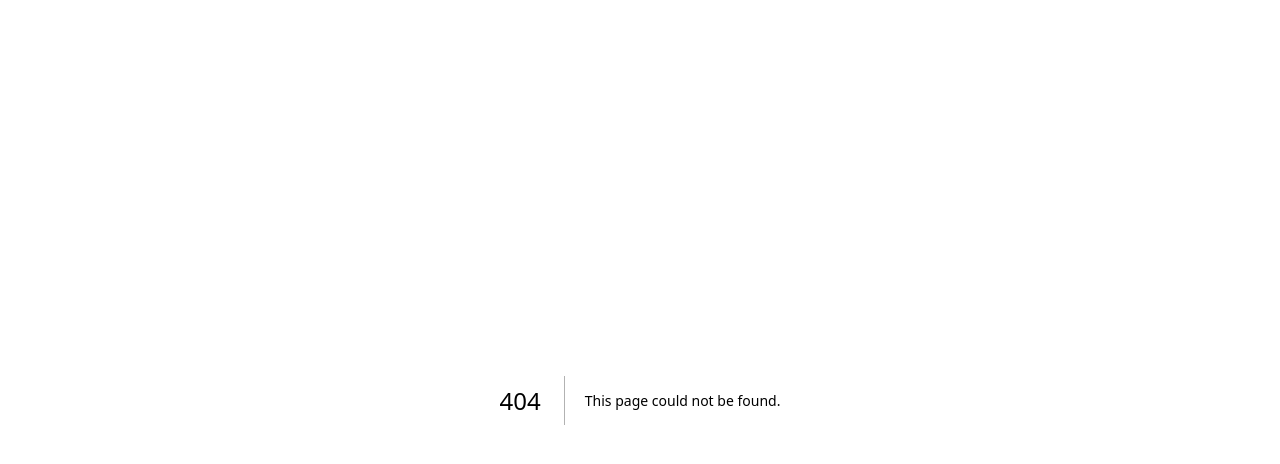
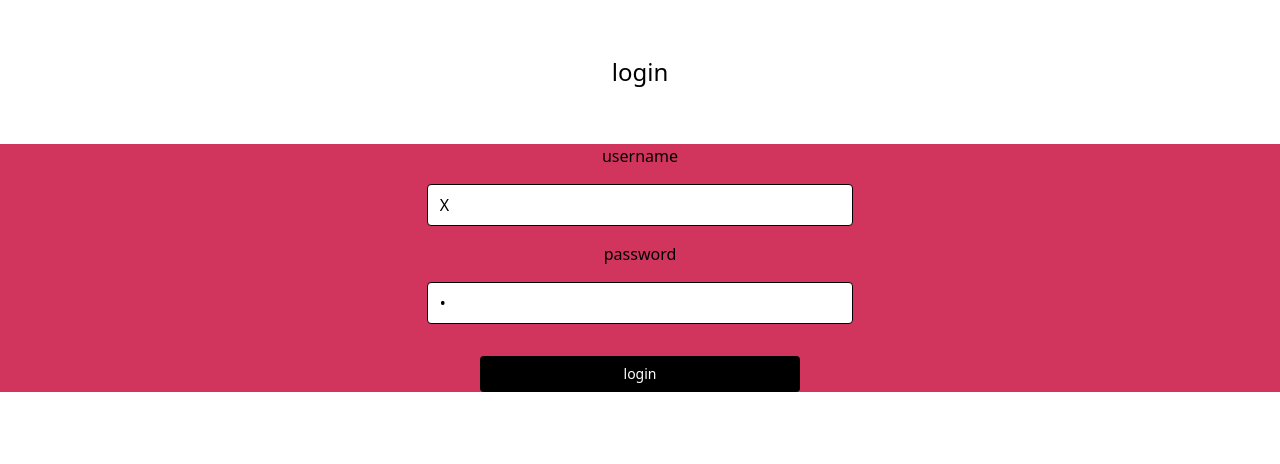
Before and after one commit to Franziska-F/BJJ-Vademecum, a Next.js app: page /login in a window 1280 px wide. Before the commit this address had no page. Shown: the top 464 px of the page. Built offline with nearby package versions, Linux system fonts and the light colour scheme.

Commit message:
Add login and register page

```diff
--- /dev/null
+++ b/pages/login.js
@@ -0,0 +1,46 @@
+
+
+export default function Login() {
+
+
+  return (
+<>
+     <h2 className="text-center text-2xl my-10 md:my-14 ">login</h2>
+      <div className="bg-fight-pink">
+        <div className="flex items-center flex-col">
+          <label htmlFor="username" className="block">
+            username{' '}
+          </label>
+          <input
+            id="username"
+            className=" border border-black rounded focus:border-blue-400 py-2 px-3 w-1/3 m-4"
+            placeholder="username"
+            value="X"
+           // onChange={(event) => {
+           //   setUsername(event.currentTarget.value);
+           // }}
+          />
+          <label htmlFor="password">password </label>
+          <input
+            id="password"
+            className=" border border-black rounded focus:border-blue-400 py-2 px-3 w-1/3 m-4"
+            placeholder="password"
+            value="X"
+            type="password"
+          //  onChange={(event) => {
+          //    setPassword(event.currentTarget.value);
+          //  }}
+          />
+
+          <button
+            className="bg-black w-1/4 text-sm p-2 mt-4 text-white rounded"
+           // onClick={() => loginHandler()}
+          >
+            login
+          </button>
+          </div>
+          </div>
+          </>
+
+  );
+}
--- a/tailwind.config.js
+++ b/tailwind.config.js
@@ -7,12 +7,10 @@ module.exports = {
   ],
   theme: {
     extend: {
-      backgroundImage: {
-        'gradient-radial': 'radial-gradient(var(--tw-gradient-stops))',
-        'gradient-conic':
-          'conic-gradient(from 180deg at 50% 50%, var(--tw-gradient-stops))',
+      colors: {
+        'fight-pink': '#D1355E',
       },
     },
   },
   plugins: [],
-}
+};
```
Also changed, not shown: pages/register.js (added).
